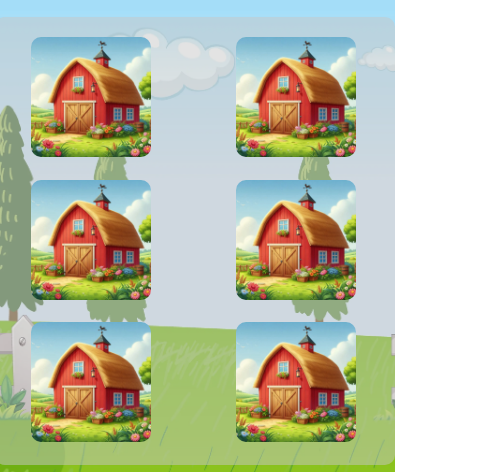
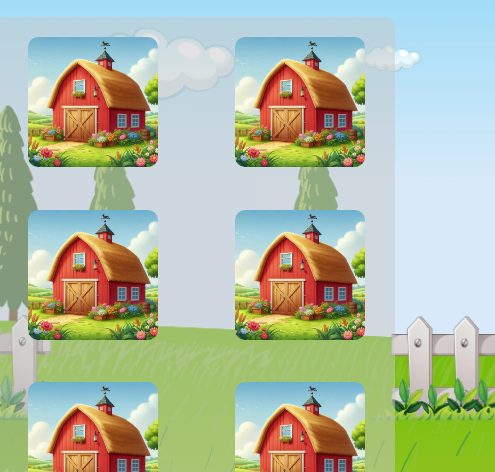
Before and after one commit to CamRaff/Crafftys-Farm_MP2, a plain HTML site: page game.html in a window 390 px wide. Shown: the part 147-619 px from the top of the page, 495 px wide, since content can reach past the window. Drawn offline with Linux system fonts and the light colour scheme; a web font is replaced by a local one.

Commit message:
attempts to make phone screen use better

```diff
--- a/assets/css/style.css
+++ b/assets/css/style.css
@@ -710,21 +710,21 @@ b {
 
 @media screen and (max-width: 470px) {
     .animal-cards {
-        grid-template-columns:repeat(2, 48%);
-        grid-template-rows:repeat(3, 29%);
-        width: 400px;
+        grid-template-columns:repeat(2, 39%);
+        grid-template-rows:repeat(3, 27%);
+        width: 500px;
         height: 600px;
     }
 
     .gamearea-div {
         width: 400px;
-        height: 28rem;
+        height: 37rem;
         margin: 0 auto;
     }
 
     .gamewrapper img {
-        width: 120px;
-        height: 120px;
+        width: 130px;
+        height: 130px;
     }
 
     .win-popup-inner {
```
